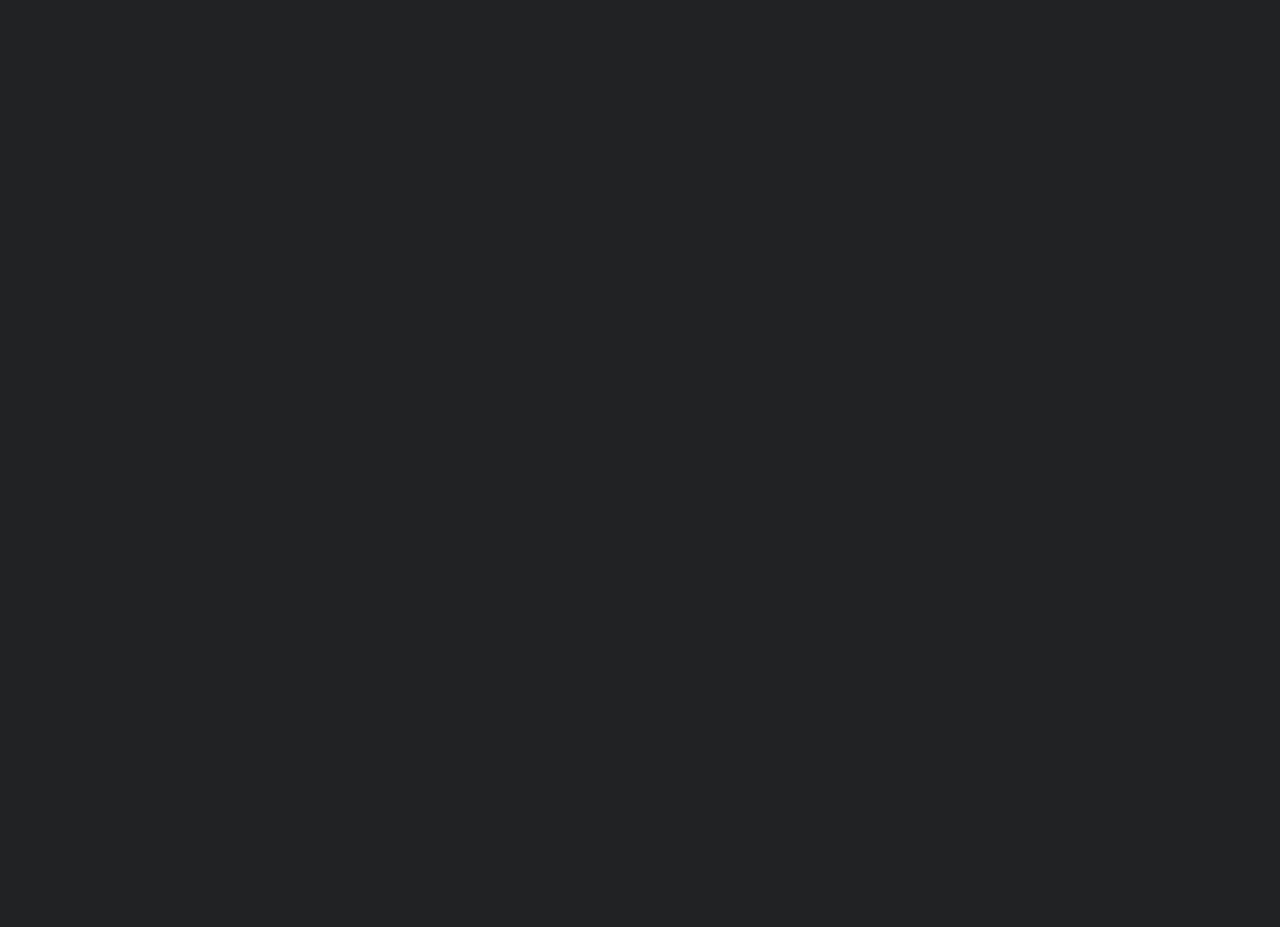
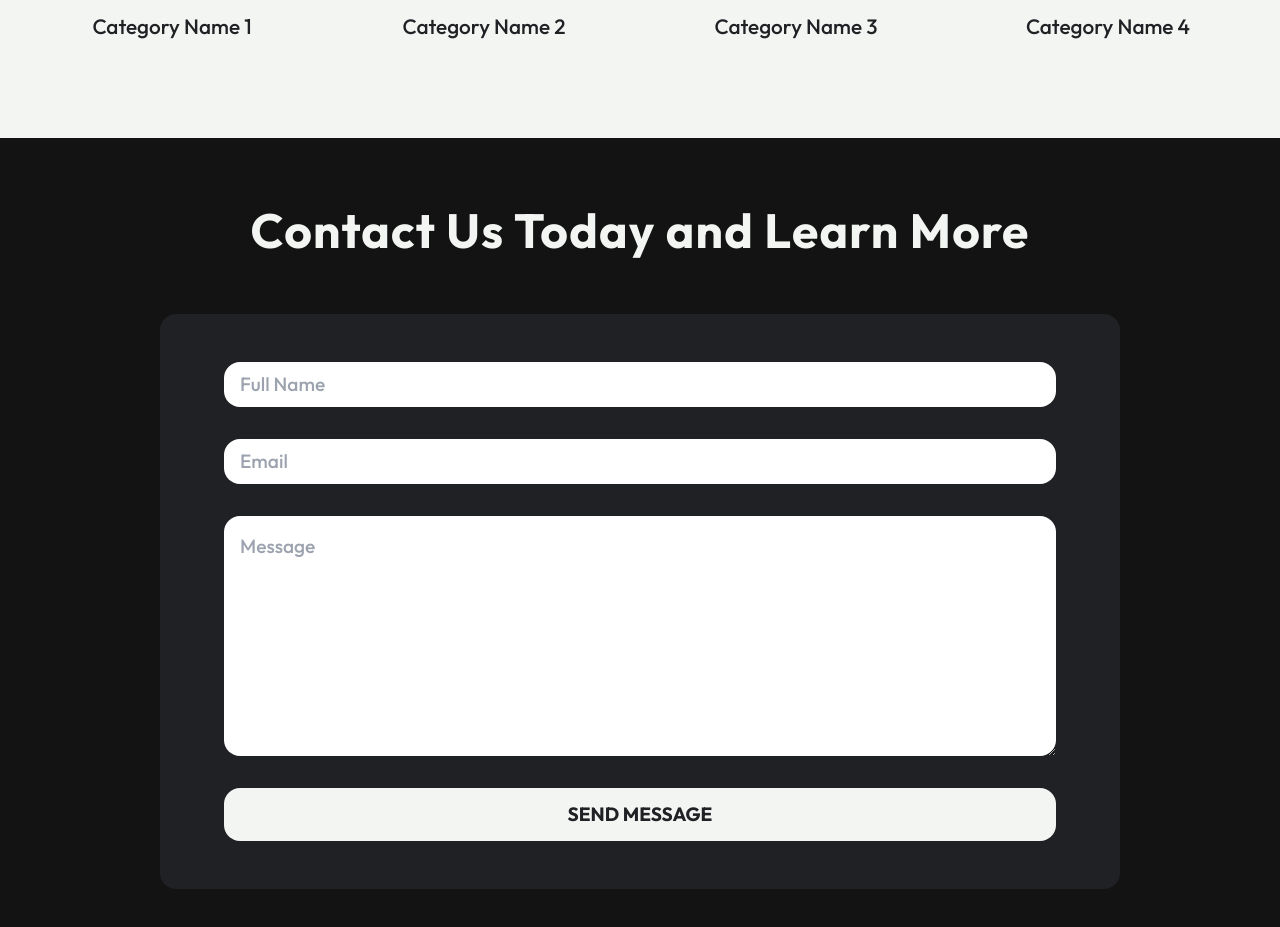
Before and after one commit to Visions-to-Visuals/next-js-freelance-template, a Next.js app: page / in a window 1280 px wide. Shown: the part 2880-3807 px from the top of the page. Before the commit the page ends 2295 px from the top, so only its background shows below. Built offline with nearby package versions, Linux system fonts and the light colour scheme.

Commit message:
feat: Contact Page Complete

```diff
--- a/app/components/contact.tsx
+++ b/app/components/contact.tsx
@@ -0,0 +1,21 @@
+export default function Contact() {
+    return(
+        <section className="bg-background py-14">
+            <h1 className="font-[700] font-[Outfit] text-primary text-center
+            text-[3rem] tracking-wide"
+            >Contact Us Today and Learn More
+            </h1>
+
+            <div className="flex flex-col bg-secondary py-[3rem] px-[4rem] my-[3rem] rounded-2xl w-[60rem] m-auto gap-8 font-[500] font-[Outfit] text-[1.2rem] text-secondary">
+                <input type="text" placeholder="Full Name"
+                className="rounded-2xl px-4 py-2"></input>
+                <input type="email" placeholder="Email"
+                className="rounded-2xl px-4 py-2"></input>
+                <textarea placeholder="Message"
+                className="rounded-2xl p-4 h-[15rem]"></textarea>
+                <button className="bg-primary rounded-2xl p-3 font-[700] hover:bg-accent hover:text-primary duration-200">SEND MESSAGE</button>
+            </div>
+        </section>
+
+    )
+}
--- a/app/page.tsx
+++ b/app/page.tsx
@@ -3,6 +3,7 @@ import Navbar from "./components/navbar"
 import HeroSection from "./components/hero"
 import Categories from "./components/categories"
 import Benefits from "./components/benefits"
+import Contact from "./components/contact"
 
 export default function Home() {
   return (
@@ -15,6 +16,8 @@ export default function Home() {
 
       <Categories></Categories>
       <Benefits></Benefits>
+      <Categories></Categories>
+      <Contact></Contact>
     </>
   )
 }
```
Also changed, not shown: app/components/benefits.tsx (+9 -6 lines), app/globals.css (line endings or trailing spaces).
